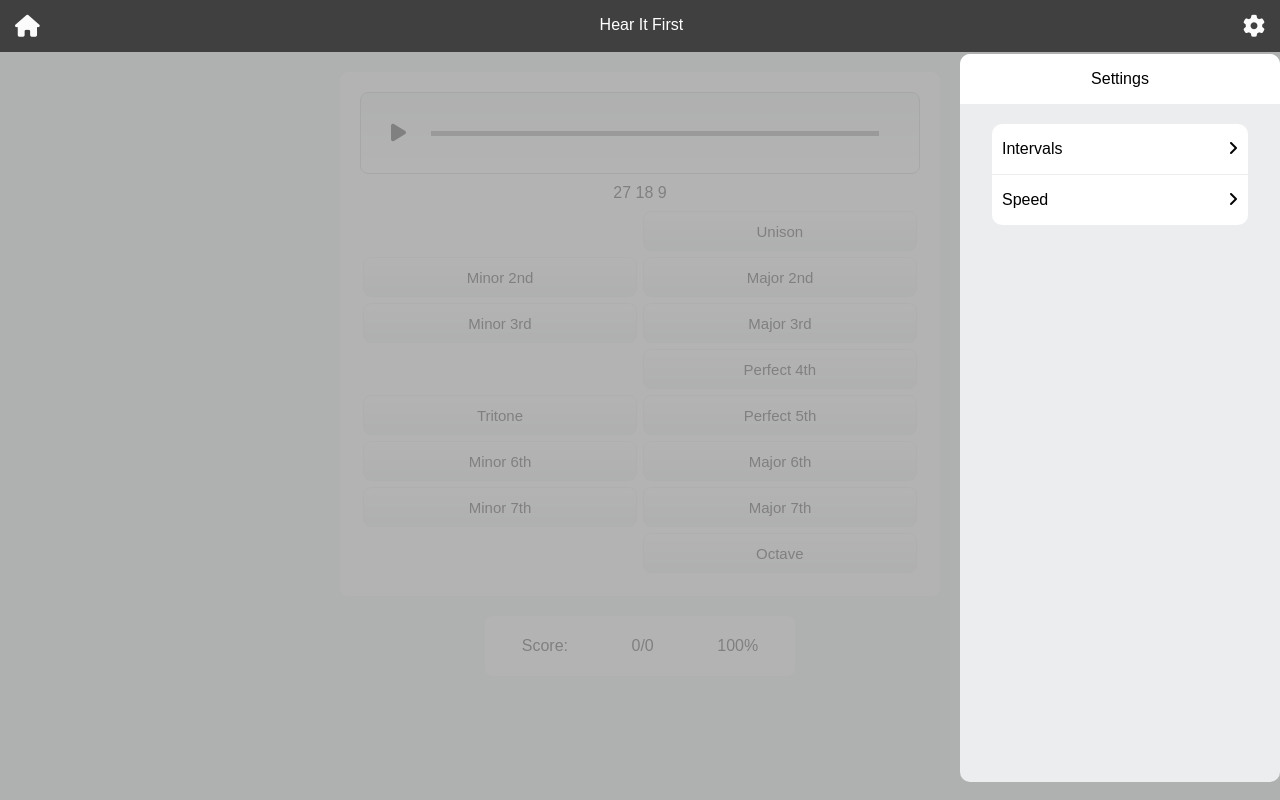
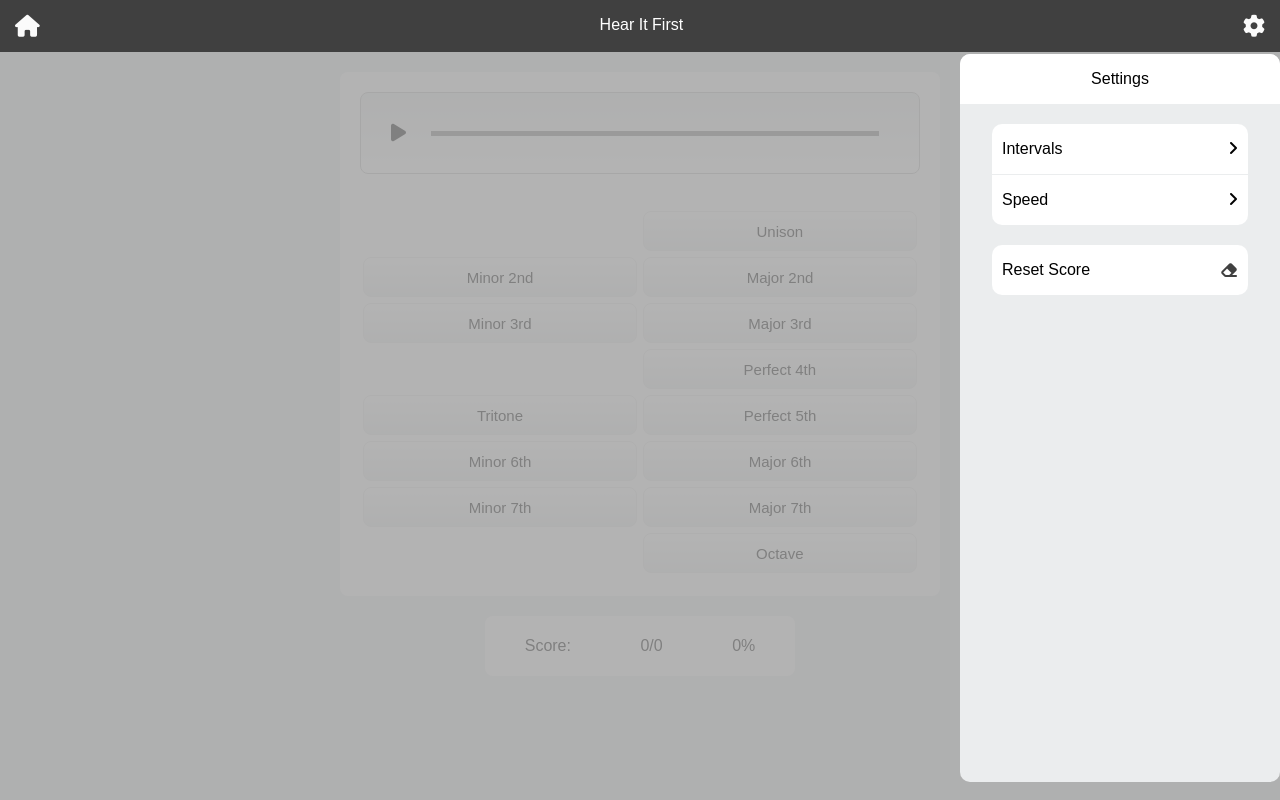
Before and after one commit to mmcgarril/ear-training-app, a React (Vite) app: page / in a window 1280 px wide. Both pictures are taken after a click on the icon 1254 px from the left and 26 px from the top of the page. Built offline with nearby package versions, Linux system fonts and the light colour scheme.

Commit message:
Add reset score button

```diff
--- a/src/App.jsx
+++ b/src/App.jsx
@@ -13,6 +13,8 @@ function App() {
   const [ selectedIntervals, setSelectedIntervals ] = useState([])
   const [ showSpeedMenu, setShowSpeedMenu ] = useState(false)
   const [ speedSelection, setSpeedSelection ] = useState('medium')
+  const [ guessesCorrect, setGuessesCorrect ] = useState(0)
+  const [ guessesTotal, setGuessesTotal ] = useState(0)
 
   function handleCloseModal() {
     //guard clause to remind user not to leave selected groups empty, leave modal open and set to interval menu
@@ -49,6 +51,12 @@ function App() {
     setShowSpeedMenu(true)
   }
 
+  function handleResetScore() {
+    setGuessesCorrect(0)
+    setGuessesTotal(0)
+    handleCloseModal()
+  }
+
   return (
     <>
       {showModal &&
@@ -56,7 +64,8 @@ function App() {
           {showSettings &&
             <SettingsMenu title="Settings"
             handleOpenSpeedMenu={handleOpenSpeedMenu}
-            handleOpenIntervalMenu={handleOpenIntervalMenu} />
+            handleOpenIntervalMenu={handleOpenIntervalMenu}
+            handleResetScore={handleResetScore} />
           }
           {showIntervalMenu &&
             <IntervalMenu handleCloseIntervalMenu={handleCloseIntervaldMenu}
@@ -72,9 +81,9 @@ function App() {
         </Modal>
       }
       <Header handleOpenModal={handleOpenModal} />
-      <Quiz selectedIntervals={selectedIntervals}
-        setSelectedIntervals={setSelectedIntervals}
-        speedSelection={speedSelection}
+      <Quiz selectedIntervals={selectedIntervals} setSelectedIntervals={setSelectedIntervals}
+        speedSelection={speedSelection} guessesCorrect={guessesCorrect} setGuessesCorrect={setGuessesCorrect}
+        guessesTotal={guessesTotal} setGuessesTotal={setGuessesTotal}
          />
     </>
   )
--- a/src/components/Quiz.jsx
+++ b/src/components/Quiz.jsx
@@ -3,15 +3,17 @@ import { clipDuration, createPossibleAnswers, intervalSources } from '../utils'
 import { AnswerButton } from './AnswerButton'
 
 export default function Quiz(props) {
-    const { selectedIntervals, setSelectedIntervals, speedSelection } = props
+    const { selectedIntervals, setSelectedIntervals, speedSelection,
+        guessesCorrect, setGuessesCorrect, guessesTotal, setGuessesTotal } = props
+
     const [ isPlaying, setIsPlaying ] = useState(false)
     const [ startingPitch, setStartingPitch ] = useState(null)
     const [ intAnswer, setIntAnswer ] = useState(null)
     const [ endingPitch, setEndingPitch ] = useState(null)
-    const [ guessesCorrect, setGuessesCorrect ] = useState(0)
-    const [ guessesTotal, setGuessesTotal ] = useState(0)
     const [ clickedAnsButtons, setClickedAnsButtons ] = useState([])
     const [ isCorrect, setIsCorrect ] = useState(false)
+
+    const percentage = Math.round(guessesCorrect/guessesTotal * 100)
 
     function handlePlayButton() {
         if (isCorrect) { return }
@@ -82,7 +84,7 @@ export default function Quiz(props) {
                 setIsCorrect(false)
                 setClickedAnsButtons([])
                 setSelectedIntervals([...selectedIntervals])
-            }, 1000)
+            }, 1500)
         } else {
 
         }
@@ -114,7 +116,7 @@ export default function Quiz(props) {
                         <div className={`playback-active-line ${isPlaying ? speedSelection : ''}`} />
                     </div>
                 </div>
-                <div className="correct-box">{isCorrect ? 'Correct!' : ''} {startingPitch} {endingPitch} {intAnswer}</div>
+                <div className="correct-box">{isCorrect ? 'Correct!' : ''}</div>
                 <div className="quiz-row right">
                     <AnswerButton value={0}
                         selectedIntervals={selectedIntervals}
@@ -202,7 +204,7 @@ export default function Quiz(props) {
             <div className="score-container">
                 <p>Score:</p>
                 <p>{`${guessesCorrect}/${guessesTotal}`}</p>
-                <p>100%</p>
+                <p>{percentage ? `${percentage}%` : '0%'}</p>
             </div>
         </>
     )
--- a/src/components/SettingsMenu.jsx
+++ b/src/components/SettingsMenu.jsx
@@ -1,5 +1,13 @@
+import { useState } from "react"
+
 export default function SettingsMenu(props) {
-    const { handleOpenSpeedMenu, handleOpenIntervalMenu } = props
+    const { handleOpenSpeedMenu, handleOpenIntervalMenu, handleResetScore} = props
+    const [ isResetShowing, setIsResetShowing ] = useState(false)
+
+    function handleClick() {
+        setIsResetShowing(!isResetShowing)
+    }
+
     return (
         <div className="settings-container">
             <div className="settings-header">
@@ -20,6 +28,14 @@ export default function SettingsMenu(props) {
                     </div>
                 </div>
             </div>
+            <div className="setting-group">
+                <div id="reset-score-button" className="setting-button" onClick={handleClick}>
+                    <p>Reset Score</p>
+                    <i className={`fa-solid fa-eraser ${!isResetShowing ? '' : ''}`}></i>
+                    <div className={`reset ${isResetShowing ? 'slide-left' : ''}`} onClick={handleResetScore}>Reset</div>
+                </div>
+
+            </div>
         </div>
 
     )
--- a/src/index.css
+++ b/src/index.css
@@ -1,6 +1,7 @@
 :root {
     --main-bg-color: rgb(235, 237, 238);
     --secondary-bg-color: white;
+    --tertiary-bg-color: rgb(64, 64, 64);
     --playback-main-color: rgb(183, 181, 181);
     --playback-new-color: rgb(67, 67, 67);
     --settings-blue: rgb(0, 98, 255);
@@ -14,7 +15,7 @@ html, body {
 }
 
 .header {
-    background-color: rgb(64, 64, 64);
+    background-color: var(--tertiary-bg-color);
     display: flex;
     justify-content: space-between;
 }
@@ -110,6 +111,7 @@ html, body {
 }
 
 .setting-button {
+    position: relative;
     background-color: var(--secondary-bg-color);
     display: flex;
     justify-content: space-between;
@@ -122,7 +124,22 @@ html, body {
 }
 
 .setting-button > i {
-    color: var(--main-bg-color);
+    color: var(--tertiary-bg-color);
+}
+
+.reset {
+    position: absolute;
+    width: 20%;
+    padding: 20px;
+    right: -50%;
+    transition: right 0.5s ease-in-out;
+    background-color: rgb(255, 85, 85);
+    color: white;
+    text-align: center;
+}
+
+.slide-left {
+    right: 0;
 }
 
 .score-container {
```
